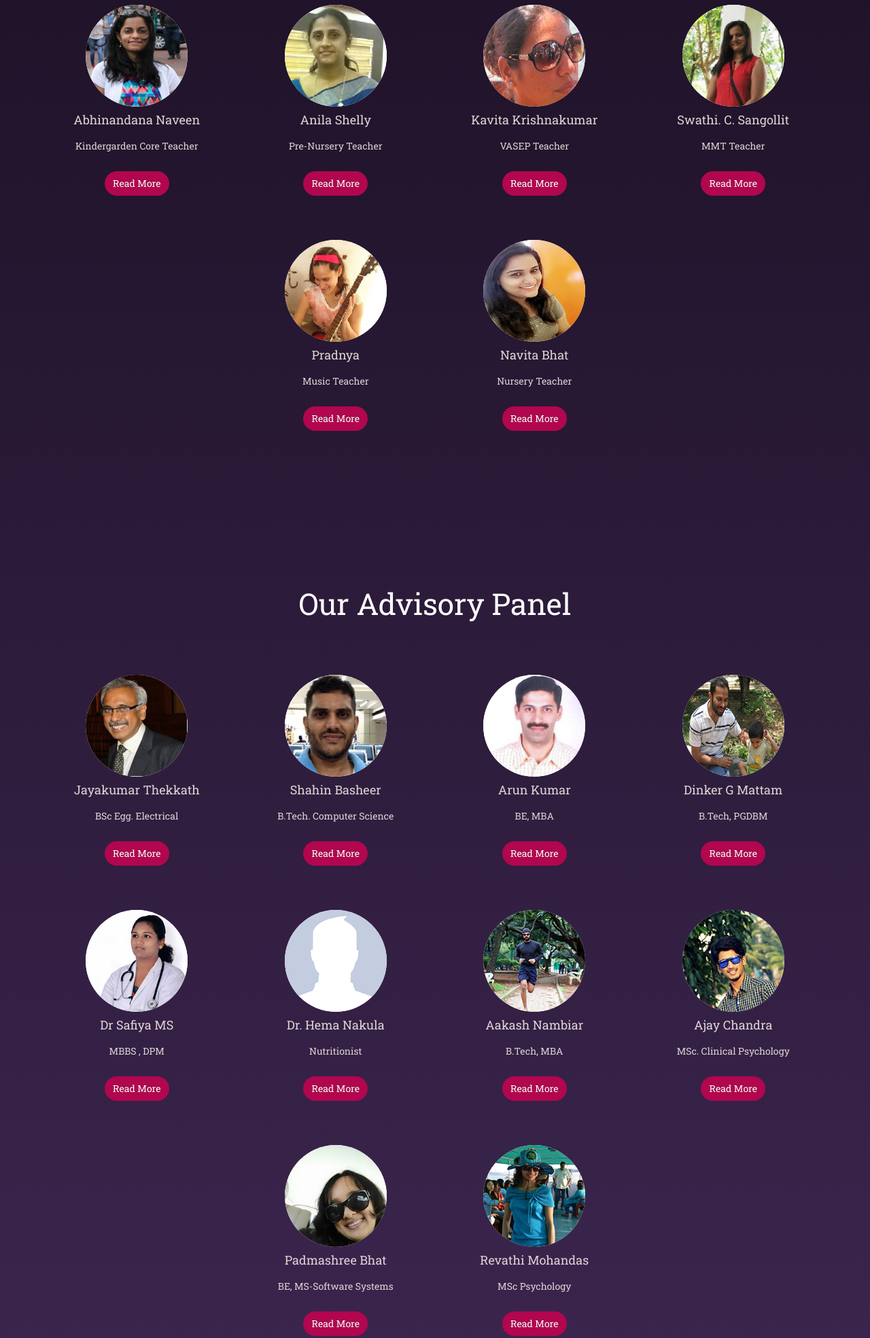
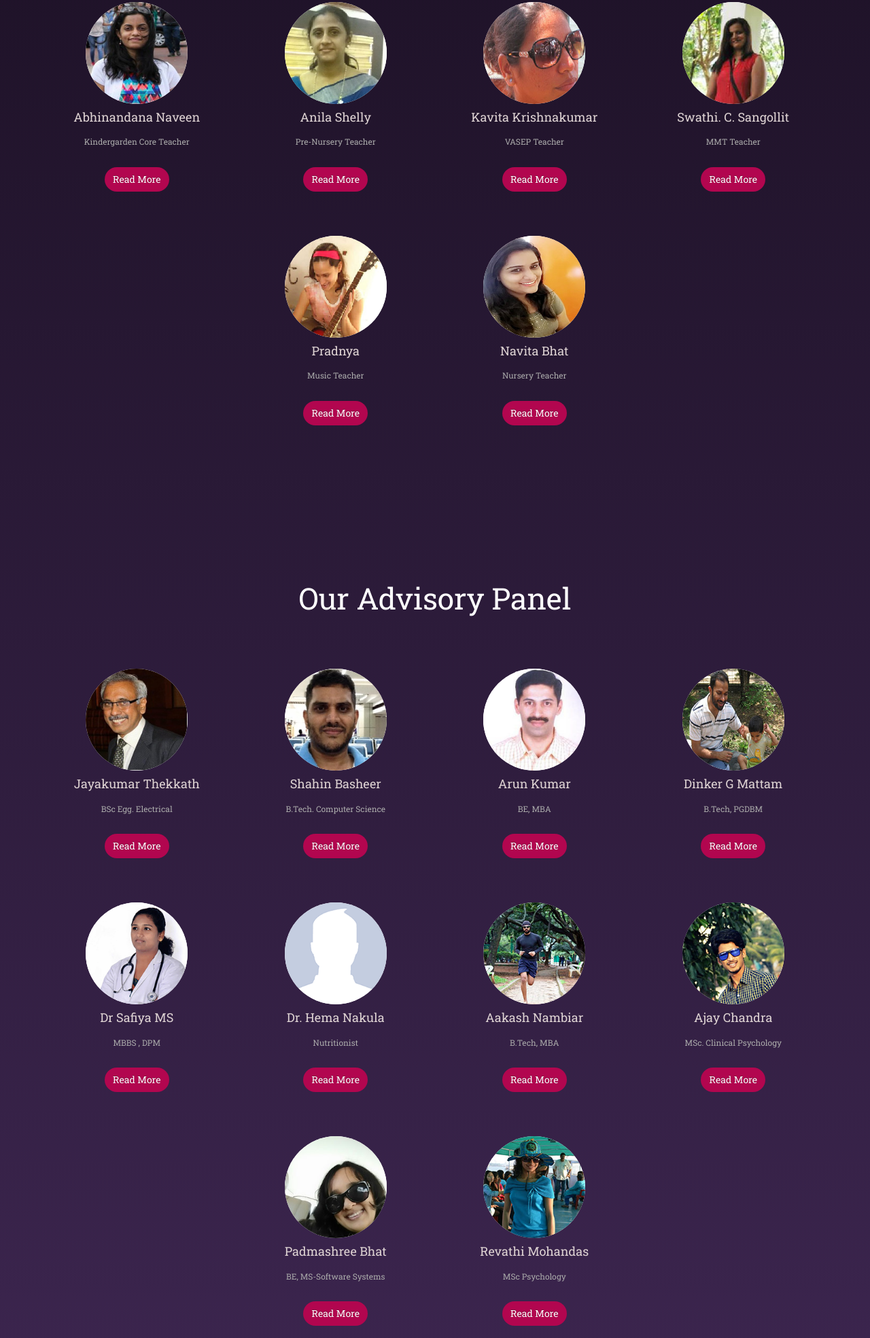
Before and after one commit to suraj122/Vivriti, a plain HTML site: page About.html in a window 1280 px wide. Shown: the part 1726-3695 px from the top of the page at 68% size. Drawn offline with Linux system fonts and the light colour scheme.

Commit message:
Style change in about page

```diff
--- a/About.html
+++ b/About.html
@@ -74,7 +74,7 @@
 					<div class="col-sm-3 mt col-md-3 text-center">
 						<img src="images/mt1.jpg" class="img-responsive"/>
 						<h4>Dr. Rajeena Shahin</h4>
-						<h5>MBBS, PGDBM.<br/>Managing</h5>
+						<h6>MBBS, PGDBM.<br/>Managing</h6>
 						<a href="#mt1" data-toggle="modal">
 							<button type="button" class="btn btn-warning">Read More</button>
 						</a>
@@ -82,7 +82,7 @@
 					<div class="col-sm-3 mt col-md-3 text-center">
 						<img src="images/mt2.jpg" class="img-responsive"/>
 						<h4>Jyotsna Arun</h4>
-						<h5>MA, BSc Ed.<br>Director & Principal</h5>
+						<h6>MA, BSc Ed.<br>Director & Principal</h6>
 						<a href="#mt2" data-toggle="modal">
 							<button type="button" class="btn btn-warning">Read More</button>
 						</a>
@@ -90,7 +90,7 @@
 					<div class="col-sm-3 mt col-md-3 text-center">
 						<img src="images/mt3.jpg" class="img-responsive"/>
 						<h4>Mini Nair</h4>
-						<h5>MSc Microbiology<br>Director & Academic Head</h5>
+						<h6>MSc Microbiology<br>Director & Academic Head</h6>
 						<a href="#mt3" data-toggle="modal">
 							<button type="button" class="btn btn-warning">Read More</button>
 						</a>
@@ -98,7 +98,7 @@
 					<div class="col-sm-3 mt col-md-3 text-center">
 						<img src="images/mt4.png" class="img-responsive"/>
 						<h4>Navita Bhat</h4>
-						<h5>Diploma in Mech.Engg<br>Director & Associate Principal</h5>
+						<h6>Diploma in Mech.Engg<br>Director & Associate Principal</h6>
 						<a href="#mt4" data-toggle="modal">
 							<button type="button" class="btn btn-warning">Read More</button>
 						</a>
@@ -115,7 +115,7 @@
 					<div class="col-sm-3 mt col-md-3 text-center">
 						<img src="images/staff1.jpg" class="img-responsive"/>
 						<h4>Abhinandana Naveen</h4>
-						<h5>Kindergarden Core Teacher</h5>
+						<h6>Kindergarden Core Teacher</h6>
 						<a href="#staff1" data-toggle="modal">
 							<button type="button" class="btn btn-warning">Read More</button>
 						</a>
@@ -123,7 +123,7 @@
 					<div class="col-sm-3 mt col-md-3 text-center">
 						<img src="images/staff2.jpg" class="img-responsive"/>
 						<h4>Anila Shelly</h4>
-						<h5>Pre-Nursery Teacher</h5>
+						<h6>Pre-Nursery Teacher</h6>
 						<a href="#staff2" data-toggle="modal">
 							<button type="button" class="btn btn-warning">Read More</button>
 						</a>
@@ -131,7 +131,7 @@
 					<div class="col-sm-3 mt col-md-3 text-center">
 						<img src="images/staff3.jpg" class="img-responsive"/>
 						<h4>Kavita Krishnakumar</h4>
-						<h5>VASEP Teacher</h5>
+						<h6>VASEP Teacher</h6>
 						<a href="#staff3" data-toggle="modal">
 							<button type="button" class="btn btn-warning">Read More</button>
 						</a>
@@ -139,7 +139,7 @@
 					<div class="col-sm-3 mt col-md-3 text-center">
 						<img src="images/staff4.jpg" class="img-responsive"/>
 						<h4>Swathi. C. Sangollit</h4>
-						<h5>MMT Teacher</h5>
+						<h6>MMT Teacher</h6>
 						<a href="#staff4" data-toggle="modal">
 							<button type="button" class="btn btn-warning">Read More</button>
 						</a>
@@ -149,7 +149,7 @@
 					<div class="col-sm-3 mt col-md-3 col-sm-offset-3 col-md-offset-3 text-center">
 						<img src="images/staff5.jpg" class="img-responsive"/>
 						<h4>Pradnya</h4>
-						<h5>Music Teacher</h5>
+						<h6>Music Teacher</h6>
 						<a href="#staff5" data-toggle="modal">
 							<button type="button" class="btn btn-warning">Read More</button>
 						</a>
@@ -157,7 +157,7 @@
 					<div class="col-sm-3 mt col-md-3 text-center">
 						<img src="images/staff6.jpeg" class="img-responsive"/>
 						<h4>Navita Bhat</h4>
-						<h5>Nursery Teacher</h5>
+						<h6>Nursery Teacher</h6>
 						<a href="#staff6" data-toggle="modal">
 							<button type="button" class="btn btn-warning">Read More</button>
 						</a>
@@ -174,7 +174,7 @@
 					<div class="col-sm-3 mt col-md-3 text-center">
 						<img src="images/ap1.jpg" class="img-responsive"/>
 						<h4>Jayakumar Thekkath</h4>
-						<h5>BSc Egg. Electrical</h5>
+						<h6>BSc Egg. Electrical</h6>
 						<a href="#ap1" data-toggle="modal">
 							<button type="button" class="btn btn-warning">Read More</button>
 						</a>
@@ -182,7 +182,7 @@
 					<div class="col-sm-3 mt col-md-3 text-center">
 						<img src="images/ap2.jpg" class="img-responsive"/>
 						<h4>Shahin Basheer</h4>
-						<h5>B.Tech. Computer Science</h5>
+						<h6>B.Tech. Computer Science</h6>
 						<a href="#ap2" data-toggle="modal">
 							<button type="button" class="btn btn-warning">Read More</button>
 						</a>
@@ -190,7 +190,7 @@
 					<div class="col-sm-3 mt col-md-3 text-center">
 						<img src="images/ap3.jpg" class="img-responsive"/>
 						<h4>Arun Kumar</h4>
-						<h5>BE, MBA</h5>
+						<h6>BE, MBA</h6>
 						<a href="#ap3" data-toggle="modal">
 							<button type="button" class="btn btn-warning">Read More</button>
 						</a>
@@ -198,7 +198,7 @@
 					<div class="col-sm-3 mt col-md-3 text-center">
 						<img src="images/ap4.jpg" class="img-responsive"/>
 						<h4>Dinker G Mattam</h4>
-						<h5>B.Tech, PGDBM</h5>
+						<h6>B.Tech, PGDBM</h6>
 						<a href="#ap4" data-toggle="modal">
 							<button type="button" class="btn btn-warning">Read More</button>
 						</a>
@@ -208,7 +208,7 @@
 					<div class="col-sm-3 mt col-md-3 text-center">
 						<img src="images/ap5.png" class="img-responsive"/>
 						<h4>Dr Safiya MS</h4>
-						<h5>MBBS , DPM</h5>
+						<h6>MBBS , DPM</h6>
 						<a href="#ap5" data-toggle="modal">
 							<button type="button" class="btn btn-warning">Read More</button>
 						</a>
@@ -216,7 +216,7 @@
 					<div class="col-sm-3 mt col-md-3 text-center">
 						<img src="images/ap6.png" class="img-responsive"/>
 						<h4>Dr. Hema Nakula</h4>
-						<h5>Nutritionist</h5>
+						<h6>Nutritionist</h6>
 						<a href="#ap6" data-toggle="modal">
 							<button type="button" class="btn btn-warning">Read More</button>
 						</a>
@@ -224,7 +224,7 @@
 					<div class="col-sm-3 mt col-md-3 text-center">
 						<img src="images/ap7.jpg" class="img-responsive"/>
 						<h4>Aakash Nambiar</h4>
-						<h5>B.Tech, MBA</h5>
+						<h6>B.Tech, MBA</h6>
 						<a href="#ap7" data-toggle="modal">
 							<button type="button" class="btn btn-warning">Read More</button>
 						</a>
@@ -232,7 +232,7 @@
 					<div class="col-sm-3 mt col-md-3 text-center">
 						<img src="images/ap8.jpg" class="img-responsive"/>
 						<h4>Ajay Chandra</h4>
-						<h5>MSc. Clinical Psychology</h5>
+						<h6>MSc. Clinical Psychology</h6>
 						<a href="#ap8" data-toggle="modal">
 							<button type="button" class="btn btn-warning">Read More</button>
 						</a>
@@ -242,7 +242,7 @@
 					<div class="col-sm-3 mt col-md-3 col-sm-offset-3 col-md-offset-3 text-center">
 						<img src="images/ap9.jpg" class="img-responsive"/>
 						<h4>Padmashree Bhat</h4>
-						<h5>BE, MS-Software Systems</h5>
+						<h6>BE, MS-Software Systems</h6>
 						<a href="#ap9" data-toggle="modal">
 							<button type="button" class="btn btn-warning">Read More</button>
 						</a>
@@ -250,7 +250,7 @@
 					<div class="col-sm-3 mt col-md-3 text-center">
 						<img src="images/ap10.jpg" class="img-responsive"/>
 						<h4>Revathi Mohandas</h4>
-						<h5>MSc Psychology</h5>
+						<h6>MSc Psychology</h6>
 						<a href="#ap10" data-toggle="modal">
 							<button type="button" class="btn btn-warning">Read More</button>
 						</a>
--- a/scss/style.scss
+++ b/scss/style.scss
@@ -361,8 +361,11 @@ nav {
   	font-size: 44px;
   	margin-bottom: 80px;
   }
-  h4,h5 {
+  h4{
   	color: #dfd4d4;
+  }
+  h6 {
+  	color: #aaa;
   }
 	img {
 		height: 150px;
@@ -415,7 +418,7 @@ nav {
 		color: #fff;
 	}
 	p {
-		color: #fff;
+		color: #aaa;
 	}
 }
 
```
Also changed, not shown: scss/style.css, 1 other file.
